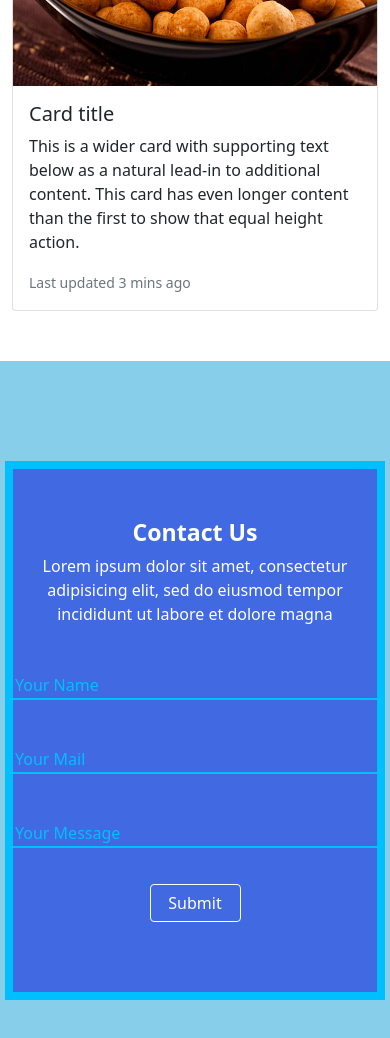
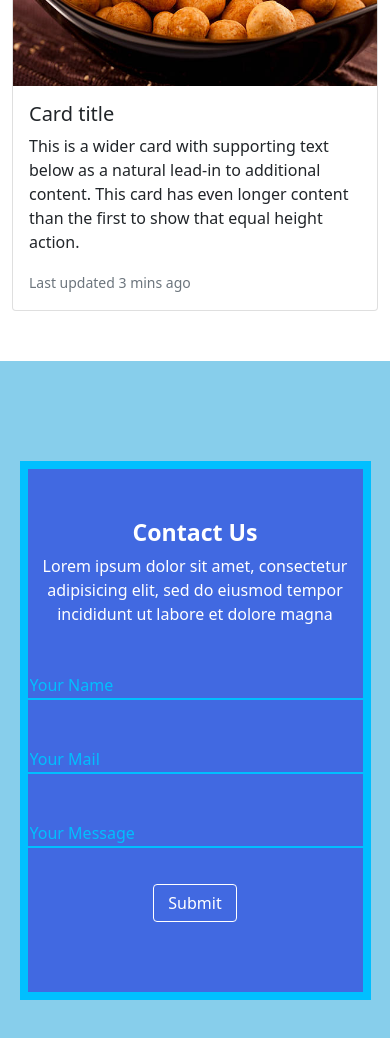
Before and after one commit to joe801/joe801.github.io, a plain HTML site: page index.html in a window 390 px wide. Shown: the part 2243-3281 px from the top of the page. Drawn offline with Linux system fonts and the light colour scheme.

Commit message:
updated contact responsiveness

```diff
--- a/landingPage.css
+++ b/landingPage.css
@@ -80,7 +80,7 @@ body{
 
 @media (max-width: 600px) {
 	#contact .cover{
-		width: 380px;
+		width: 90vw;
 	}
 
 	#contact .contain{
```
